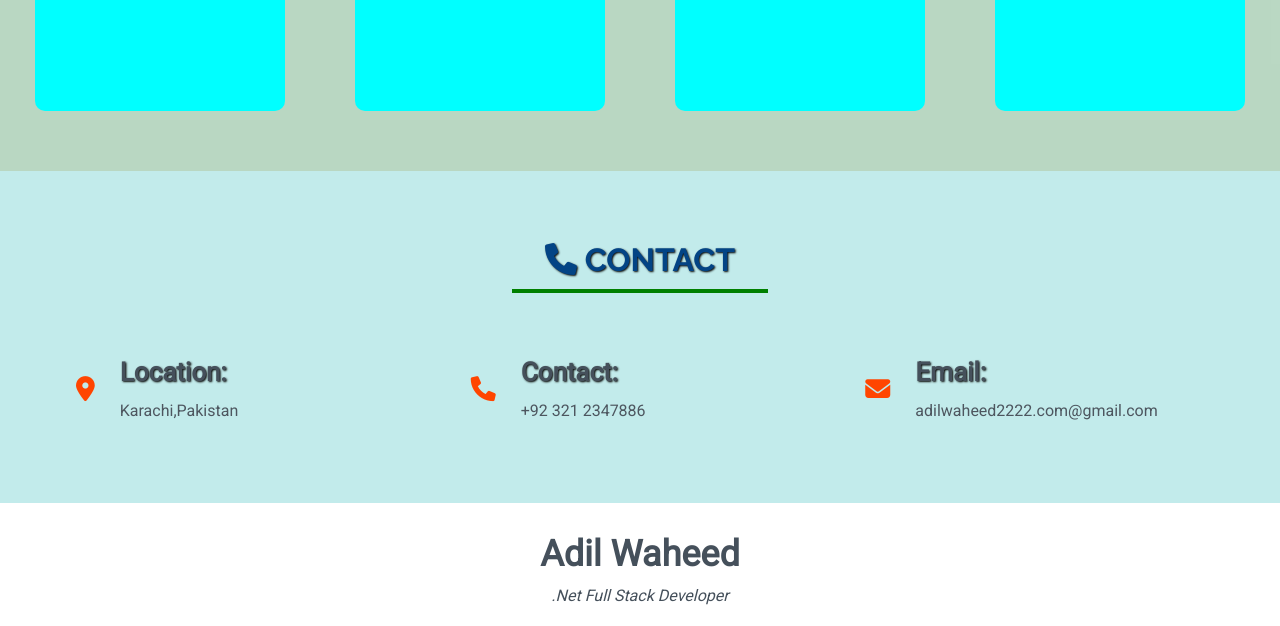
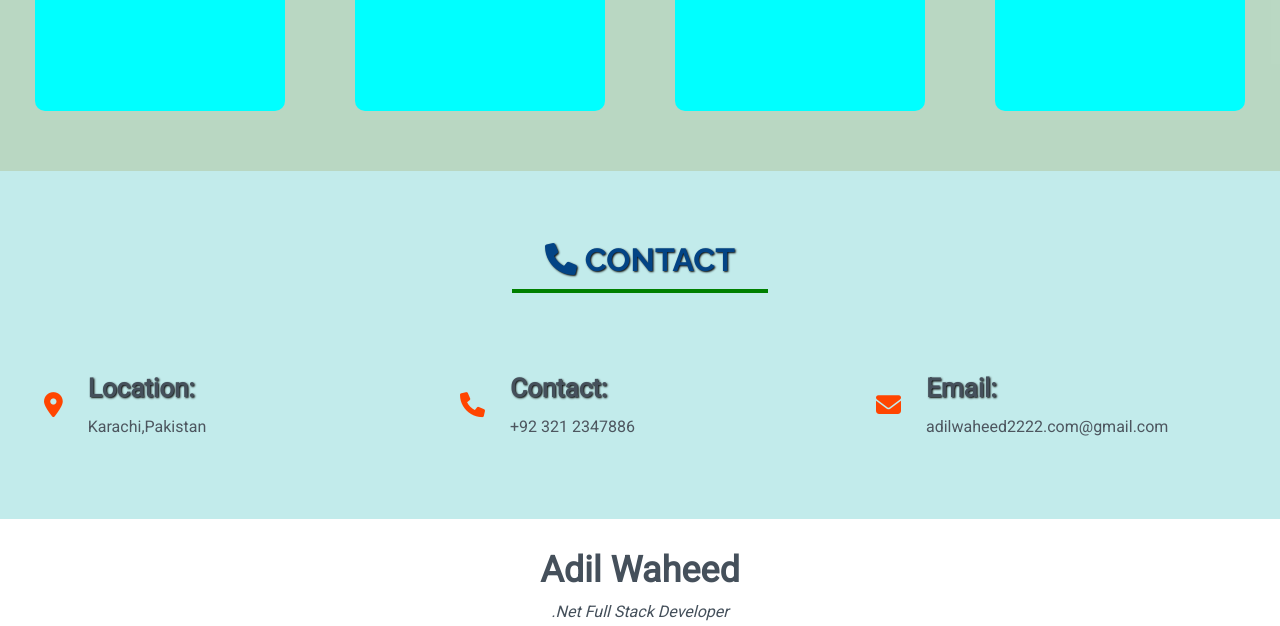
Before and after one commit to adilwaheed786/Portfolio, a plain HTML site: page Bootstrap/index.html in a window 1280 px wide. Shown: the part 1969-2595 px from the top of the page. Drawn offline with nearby package versions, Linux system fonts and the light colour scheme.

Commit message:
Web Assignment 2 add js final

```diff
--- a/Bootstrap/index.html
+++ b/Bootstrap/index.html
@@ -235,7 +235,7 @@
                 <div class="resume box proj">
                     <h2 class="bottom"> <i class="fa-solid fa-phone"></i> Contact </h2>
                 </div>
-                <div class="row pb-3 pe-5 ps-5 d-flex align-items-center justify-content-center">
+                <div class="row p-3 d-flex align-items-center justify-content-center">
                     <div class="col-lg-4 cens p-2">
                         <div class="contact-icon">
                             <i class="fa-solid fa-location-dot"></i>
```
